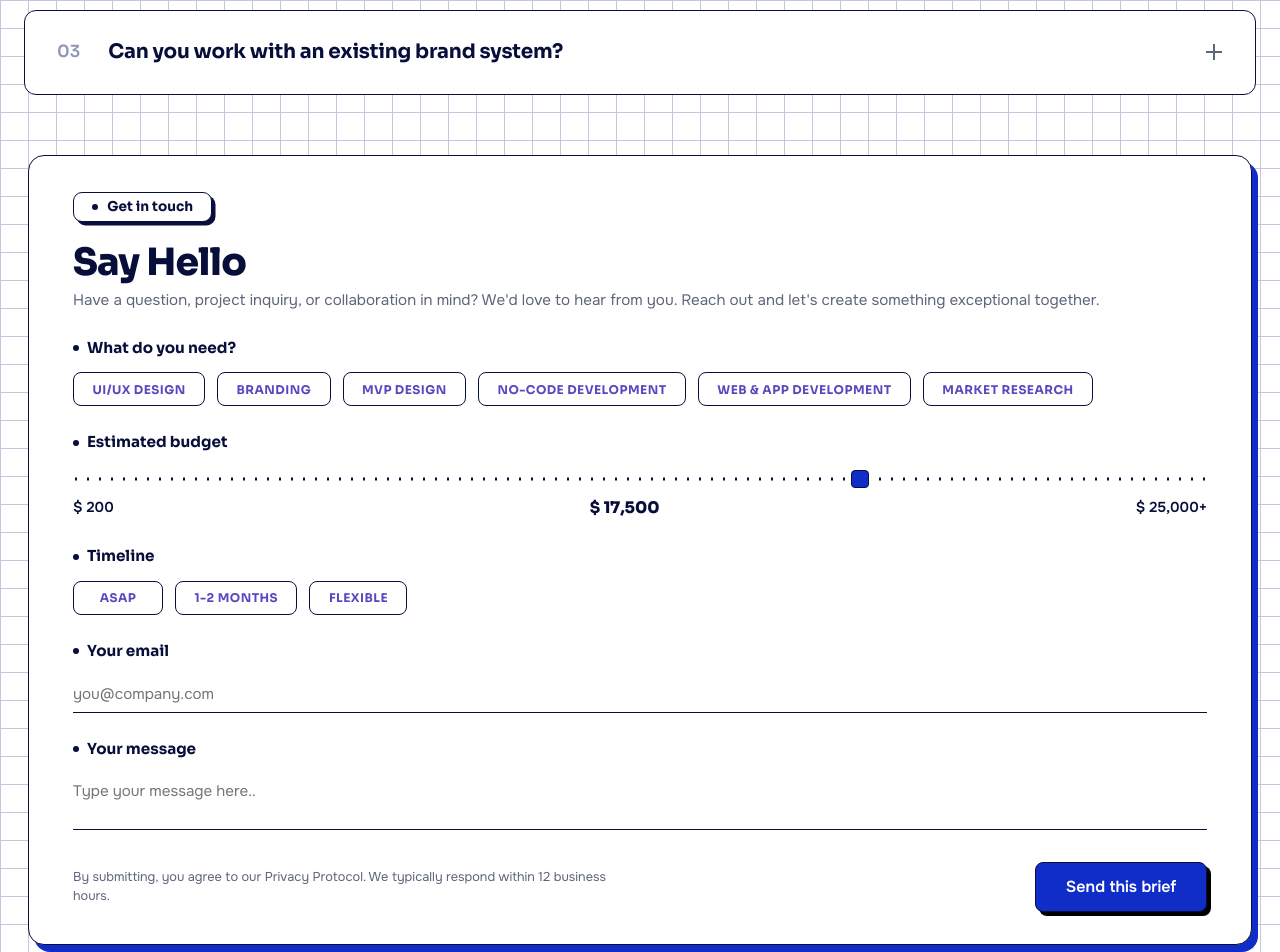
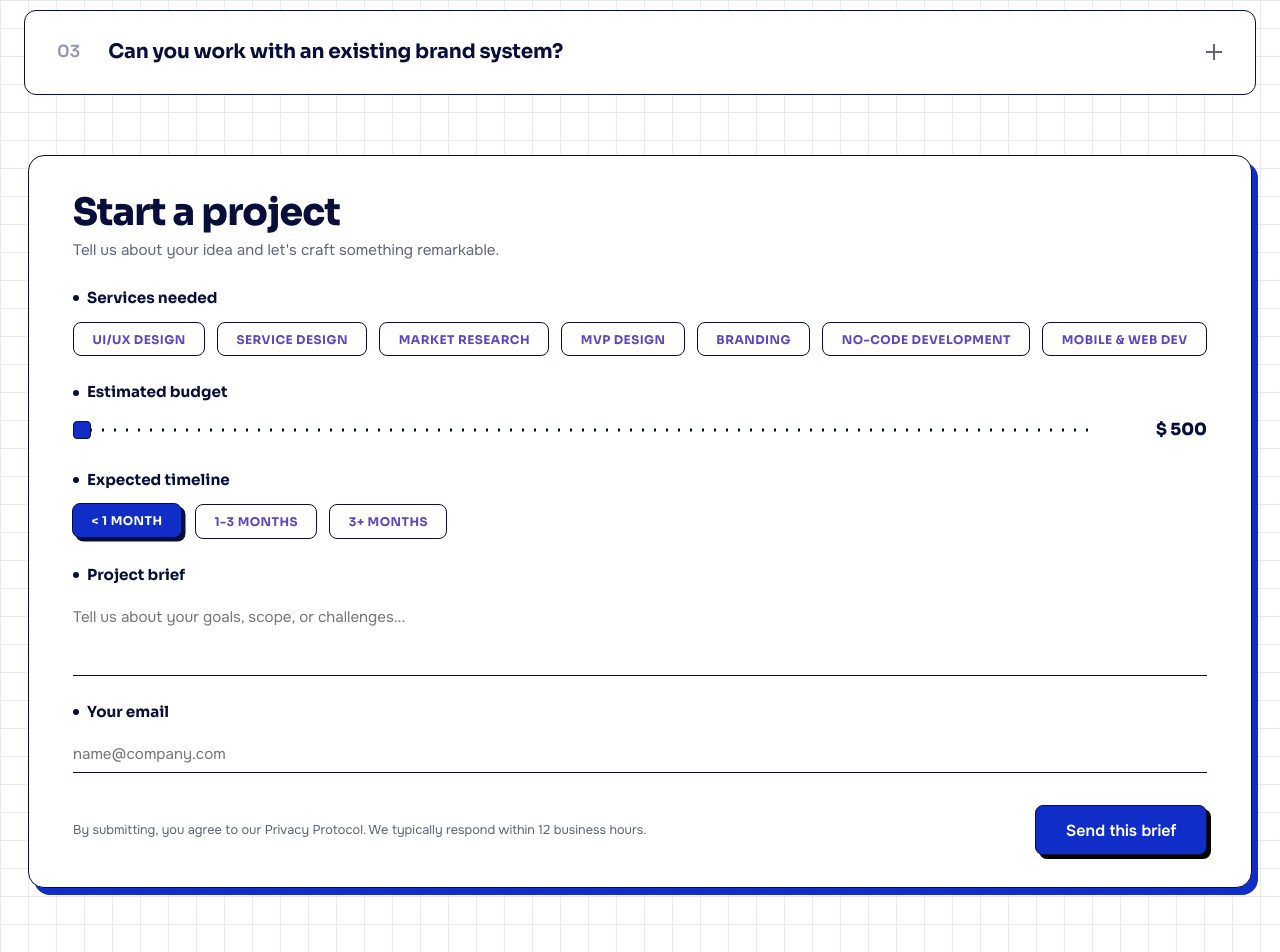
Before and after one commit to 11tanmay96/Radiquolab_agency, a website: page index.html in a window 1280 px wide. Shown: the part 6664-7616 px from the top of the page. Drawn offline with Linux system fonts and the light colour scheme.

Commit message:
Update budget slider to inline layout and fix services mobile icons

```diff
--- a/css/global/base.css
+++ b/css/global/base.css
@@ -50,7 +50,7 @@
   --bg-light-blue: #ebf0ff;
   --badge-bg: #ebf0ff;
   --badge-border: rgba(16, 45, 199, 0.18);
-  --grid-line: #c3c6dc;
+  --grid-line: #E7E8F1;
 
   /* Shadows & Elevation */
   --btn-shadow: 4px 4px 0px #000000;
--- a/css/global/form.css
+++ b/css/global/form.css
@@ -150,19 +150,19 @@
 }
 
 /* ==========================================================================
-   DOTTED TRACK SLIDER
+   DOTTED TRACK SLIDER (Inline Right Amount)
    ========================================================================== */
-.slider-wrapper {
+.slider-row-container {
+  display: flex;
+  align-items: center;
+  gap: 1.5rem;
   width: 100%;
-  position: relative;
-  display: flex;
-  flex-direction: column;
   box-sizing: border-box;
 }
 
 .slider-track-area {
   position: relative;
-  width: 100%;
+  flex: 1;
   height: 24px;
   display: flex;
   align-items: center;
@@ -216,22 +216,15 @@
   cursor: pointer;
 }
 
-.slider-labels {
-  display: flex;
-  justify-content: space-between;
-  align-items: center;
-  font-family: var(--font-body);
-  font-size: 0.9rem;
-  font-weight: 700;
-  color: var(--dark-navy);
-  margin-top: 0.25rem;
-}
-
 .current-value-bubble {
   font-family: var(--font-heading);
-  font-size: 1rem;
+  font-size: 1.05rem;
   font-weight: 800;
   color: var(--dark-navy);
+  white-space: nowrap;
+  min-width: 90px;
+  text-align: right;
+  flex-shrink: 0;
 }
 
 /* ==========================================================================
@@ -271,7 +264,8 @@
   font-size: 0.8rem;
   line-height: 1.45;
   color: var(--text-muted);
-  max-width: 540px;
+  white-space: nowrap;
+  max-width: none;
 }
 
 /* ==========================================================================
@@ -385,6 +379,10 @@
     font-size: 0.72rem;
   }
 
+  .protocol-text {
+    white-space: normal;
+  }
+
   .form-footer {
     flex-direction: column;
     align-items: stretch;
@@ -419,12 +417,4 @@
     font-size: 0.78rem;
     padding: 0.7rem 0.5rem;
   }
-
-  .slider-labels {
-    font-size: 0.75rem;
-  }
-
-  .current-value-bubble {
-    font-size: 0.9rem;
-  }
 }
--- a/index.html
+++ b/index.html
@@ -3,12 +3,56 @@
   <head>
     <meta charset="UTF-8" />
     <meta name="viewport" content="width=device-width, initial-scale=1.0" />
-    <title>Radiquolab</title>
+    <!-- Primary Meta Tags -->
+    <title>
+      Radiquolab | Design Development Solutions for Impactful Brands
+    </title>
+    <meta
+      name="title"
+      content="Radiquolab | Design Development Solutions for Impactful Brands"
+    />
+    <meta
+      name="description"
+      content="Radiquolab offers tailored UI/UX design, web development, and branding services that elevate your brand. We specialize in delivering user-centric solutions for businesses across various industries."
+    />
+    <meta name="robots" content="index, follow" />
+    <link rel="canonical" href="https://radiquolab.com/" />
 
+    <!-- Open Graph / Facebook / LinkedIn / WhatsApp -->
+    <meta property="og:type" content="website" />
+    <meta property="og:url" content="https://radiquolab.com/" />
+    <meta
+      property="og:title"
+      content="Radiquolab | Design Development Solutions for Impactful Brands"
+    />
+    <meta
+      property="og:description"
+      content="Radiquolab offers tailored UI/UX design, web development, and branding services that elevate your brand. We specialize in delivering user-centric solutions for businesses across various industries."
+    />
+    <meta
+      property="og:image"
+      content="https://radiquolab.com/assets/icons/logo.svg"
+    />
+
+    <!-- Twitter Card -->
+    <meta property="twitter:card" content="summary_large_image" />
+    <meta property="twitter:url" content="https://radiquolab.com/" />
+    <meta
+      property="twitter:title"
+      content="Radiquolab | Design Development Solutions for Impactful Brands"
+    />
+    <meta
+      property="twitter:description"
+      content="Radiquolab offers tailored UI/UX design, web development, and branding services that elevate your brand. We specialize in delivering user-centric solutions for businesses across various industries."
+    />
+    <meta
+      property="twitter:image"
+      content="https://radiquolab.com/assets/icons/logo.svg"
+    />
 
     <link rel="stylesheet" href="/css/pages/landing.css" />
 
-    <link rel="icon" type="image/x-icon" href="/assets/icons/logo.svg" />
+    <link rel="icon" type="image/x-icon" href="/assets/icons/Radiquolab.png" />
 
     <!-- Deferred Scripts -->
     <script src="/js/global/hero.js" defer></script>
@@ -44,8 +88,12 @@
           </p>
 
           <div class="hero-cta-group">
-            <a href="/templates/portfolio-page.html" class="btn btn-outline">View Portfolio</a>
-            <a href="/templates/contact-us-page.html" class="btn btn-solid">Book a call</a>
+            <a href="/templates/portfolio-page.html" class="btn btn-outline"
+              >View Portfolio</a
+            >
+            <a href="/templates/contact-us-page.html" class="btn btn-solid"
+              >Book a call</a
+            >
           </div>
         </div>
 
@@ -54,7 +102,9 @@
             <div class="stat-slider-track">
               <div class="stat-card">
                 <div class="stat-content" id="statContent">
-                  <p class="stat-category" id="statCategory">Growth-driven UX</p>
+                  <p class="stat-category" id="statCategory">
+                    Growth-driven UX
+                  </p>
                   <div class="stat-metric" id="statMetric">2.5X</div>
                   <p class="stat-text" id="statText">
                     Average increase in user engagement for our B2B clients.
@@ -97,7 +147,11 @@
           <!-- 1. Mad Works Studio -->
           <a href="/templates/sub-pages/mad-works.html" class="case-card">
             <div class="card-image-wrapper">
-          <img src="/assets/images/madworkdsimg.svg" alt="Mad Works Studio Preview" class="card-img" />
+              <img
+                src="/assets/images/madworkdsimg.svg"
+                alt="Mad Works Studio Preview"
+                class="card-img"
+              />
             </div>
             <div class="card-content">
               <div class="card-header-row">
@@ -115,7 +169,11 @@
           <!-- 2. Deco Dreams -->
           <a href="/templates/sub-pages/deco-dream.html" class="case-card">
             <div class="card-image-wrapper">
-          <img src="/assets/images/decodreamimg.svg" alt="Deco Dreams Preview" class="card-img" />
+              <img
+                src="/assets/images/decodreamimg.svg"
+                alt="Deco Dreams Preview"
+                class="card-img"
+              />
             </div>
             <div class="card-content">
               <div class="card-header-row">
@@ -133,7 +191,11 @@
           <!-- 3. MyDoc -->
           <a href="/templates/sub-pages/my-doc.html" class="case-card">
             <div class="card-image-wrapper">
-          <img src="/assets/images/mydocimg.svg" alt="MyDoc Preview" class="card-img" />
+              <img
+                src="/assets/images/mydocimg.svg"
+                alt="MyDoc Preview"
+                class="card-img"
+              />
             </div>
             <div class="card-content">
               <div class="card-header-row">
@@ -151,7 +213,11 @@
 
           <a href="/templates/sub-pages/bella.html" class="case-card">
             <div class="card-image-wrapper">
-          <img src="/assets/images/bella-leather-img.svg" alt="Belle Leathers" class="card-img" />
+              <img
+                src="/assets/images/bella-leather-img.svg"
+                alt="Belle Leathers"
+                class="card-img"
+              />
             </div>
             <div class="card-content">
               <div class="card-header-row">
--- a/js/global/form.js
+++ b/js/global/form.js
@@ -34,7 +34,7 @@ function initForm() {
     });
   });
 
-  // 2. DYNAMIC BUDGET SLIDER
+  // 2. DYNAMIC BUDGET SLIDER (Docked Right Value)
   const budgetSlider =
     form.querySelector(".budget-range") ||
     form.querySelector("input[type='range']");
@@ -45,6 +45,7 @@ function initForm() {
   const updateBudgetDisplay = () => {
     if (!budgetSlider || !budgetBubble) return;
     const val = Number(budgetSlider.value);
+
     if (val >= 25000) {
       budgetBubble.textContent = "$ 25,000+";
     } else {
@@ -131,7 +132,6 @@ function initForm() {
         body: JSON.stringify(payload)
       });
 
-      // Safe JSON parsing against HTML 502/500 error pages
       let data = {};
       try {
         data = await response.json();
@@ -140,7 +140,6 @@ function initForm() {
       }
 
       if (response.ok && data.success) {
-        // Show success confirmation
         if (contactCard && successCard) {
           contactCard.style.display = "none";
           successCard.classList.add("active");
@@ -149,7 +148,6 @@ function initForm() {
           submitBtn.textContent = "Brief Sent!";
         }
 
-        // Clean form state & reset slider/pills
         form.reset();
         updateBudgetDisplay();
         form
--- a/templates/components/contact-form.html
+++ b/templates/components/contact-form.html
@@ -1,161 +1,115 @@
 <section class="contact-section" id="contact">
   <div class="contact-container">
-    <!-- Active Contact Card -->
+    <!-- Contact Main Card -->
     <div class="contact-card" id="contactCard">
       <div class="contact-header">
-        <div class="pill-badge">
-          <span class="dot"></span>
-          <span>Get in touch</span>
-        </div>
-        <h2 class="contact-title">Say Hello</h2>
-        <p class="contact-subtitle">
-          Have a question, project inquiry, or collaboration in mind? We'd love
-          to hear from you. Reach out and let's create something exceptional
-          together.
-        </p>
+        <h2 class="contact-title">Start a project</h2>
+        <p class="contact-subtitle">Tell us about your idea and let's craft something remarkable.</p>
       </div>
 
-      <form id="contactForm" class="brief-form">
-        <!-- Field 1: Multi-select Services -->
+      <form class="brief-form" id="contactForm">
+        <!-- 01 Services Selection -->
         <div class="form-group">
           <label class="group-label">
-            <span class="bullet-dot"></span> What do you need?
+            <span class="bullet-dot"></span>
+            Services needed
           </label>
-          <div class="pill-options multi-select" id="servicesSelect">
-            <button type="button" class="option-pill" data-value="UI/UX Design">
-              UI/UX DESIGN
-            </button>
-            <button type="button" class="option-pill" data-value="Branding">
-              BRANDING
-            </button>
-            <button type="button" class="option-pill" data-value="MVP Design">
-              MVP DESIGN
-            </button>
-            <button
-              type="button"
-              class="option-pill"
-              data-value="No-Code Development"
-            >
-              NO-CODE DEVELOPMENT
-            </button>
-            <button
-              type="button"
-              class="option-pill"
-              data-value="Web & App Development"
-            >
-              WEB & APP DEVELOPMENT
-            </button>
-            <button
-              type="button"
-              class="option-pill"
-              data-value="Market Research"
-            >
-              MARKET RESEARCH
-            </button>
+          <div class="pill-options multi-select">
+            <button type="button" class="option-pill" data-value="UI/UX Design">UI/UX Design</button>
+            <button type="button" class="option-pill" data-value="Service Design">Service Design</button>
+            <button type="button" class="option-pill" data-value="Market Research">Market Research</button>
+            <button type="button" class="option-pill" data-value="MVP Design">MVP Design</button>
+            <button type="button" class="option-pill" data-value="Branding">Branding</button>
+            <button type="button" class="option-pill" data-value="No-Code Development">No-Code Development</button>
+            <button type="button" class="option-pill" data-value="Mobile & Web Dev">Mobile &amp; Web Dev</button>
           </div>
         </div>
 
-        <!-- Field 2: Budget Range Slider -->
+        <!-- 02 Estimated Budget (Inline Right Amount) -->
         <div class="form-group">
-          <label class="group-label" for="budgetSlider">
-            <span class="bullet-dot"></span> Estimated budget
+          <label class="group-label">
+            <span class="bullet-dot"></span>
+            Estimated budget
           </label>
-          <div class="slider-wrapper">
+          <div class="slider-row-container">
             <div class="slider-track-area">
               <div class="slider-ticks-bar"></div>
               <input
                 type="range"
-                id="budgetSlider"
                 class="budget-range"
-                min="200"
+                id="budgetRange"
+                min="500"
                 max="25000"
-                step="100"
-                value="17500"
+                step="500"
+                value="500"
               />
             </div>
-            <div class="slider-labels">
-              <span class="min-label">$ 200</span>
-              <span class="current-value-bubble" id="budgetDisplay"
-                >$ 17,500</span
-              >
-              <span class="max-label">$ 25,000+</span>
-            </div>
+            <span class="current-value-bubble" id="budgetDisplay">$ 500</span>
           </div>
         </div>
 
-        <!-- Field 3: Timeline -->
+        <!-- 03 Timeline -->
         <div class="form-group">
           <label class="group-label">
-            <span class="bullet-dot"></span> Timeline
+            <span class="bullet-dot"></span>
+            Expected timeline
           </label>
-          <div class="pill-options single-select" id="timelineSelect">
-            <button type="button" class="option-pill" data-value="ASAP">
-              ASAP
-            </button>
-            <button type="button" class="option-pill" data-value="1-2 Months">
-              1-2 MONTHS
-            </button>
-            <button type="button" class="option-pill" data-value="Flexible">
-              FLEXIBLE
-            </button>
+          <div class="pill-options single-select">
+            <button type="button" class="option-pill active" data-value="< 1 month">&lt; 1 Month</button>
+            <button type="button" class="option-pill" data-value="1-3 months">1-3 Months</button>
+            <button type="button" class="option-pill" data-value="3+ months">3+ Months</button>
           </div>
         </div>
 
-        <!-- Field 4: Email Input -->
+        <!-- 04 Project Details -->
         <div class="form-group">
-          <label class="group-label" for="userEmail">
-            <span class="bullet-dot"></span> Your email
+          <label class="group-label">
+            <span class="bullet-dot"></span>
+            Project brief
+          </label>
+          <textarea
+            class="underline-textarea"
+            rows="3"
+            placeholder="Tell us about your goals, scope, or challenges..."
+          ></textarea>
+        </div>
+
+        <!-- 05 Email Address -->
+        <div class="form-group">
+          <label class="group-label">
+            <span class="bullet-dot"></span>
+            Your email
           </label>
           <input
             type="email"
-            id="userEmail"
-            name="email"
             class="underline-input"
-            placeholder="you@company.com"
+            placeholder="name@company.com"
             required
           />
         </div>
 
-        <!-- Field 5: Message Input -->
-        <div class="form-group">
-          <label class="group-label" for="userMessage">
-            <span class="bullet-dot"></span> Your message
-          </label>
-          <textarea
-            id="userMessage"
-            name="message"
-            class="underline-textarea"
-            placeholder="Type your message here.."
-            rows="2"
-            required
-          ></textarea>
-        </div>
-
-        <!-- Bottom Row -->
+        <!-- Footer Actions -->
         <div class="form-footer">
           <p class="protocol-text">
-            By submitting, you agree to our Privacy Protocol. We typically
-            respond within 12 business hours.
+            By submitting, you agree to our Privacy Protocol. We typically respond within 12 business hours.
           </p>
-          <button type="submit" class="btn btn-solid" id="submitBtn">
+          <button type="submit" class="btn btn-solid btn-submit">
             Send this brief
           </button>
         </div>
       </form>
     </div>
 
-    <!-- Success Confirmation Card (Hidden Initially) -->
+    <!-- Thank You Success Confirmation Card -->
     <div class="contact-success-card" id="contactSuccessCard">
       <div class="success-icon-wrap">
         <svg viewBox="0 0 24 24" fill="none" stroke="currentColor" stroke-width="2.5" stroke-linecap="round" stroke-linejoin="round">
-          <circle cx="12" cy="12" r="10"></circle>
-          <polyline points="8 12 11 15 16 9"></polyline>
+          <polyline points="20 6 9 17 4 12"></polyline>
         </svg>
       </div>
-      <h3 class="success-title">Thank You for Reaching Out!</h3>
+      <h3 class="success-title">Brief Received!</h3>
       <p class="success-text">
-        We've received your enquiry and our team will review it shortly.<br />
-        <strong>We'll get back to you within 24 business hours.</strong>
+        Thank you for reaching out. We have received your project details and will get back to you within <strong>12 business hours</strong>.
       </p>
     </div>
   </div>
--- a/templates/components/services.html
+++ b/templates/components/services.html
@@ -35,7 +35,7 @@
               <a href="/templates/sub-pages/ui-ux-design.html" class="btn-know-more">Know more</a>
             </div>
             <div class="mobile-inline-preview">
-              <img src="../assets/icons/penicon.svg" alt="UI/UX Design" />
+              <img src="/assets/icons/penicon.svg" alt="UI/UX Design" />
               <h4>UI/UX Design</h4>
             </div>
           </div>
@@ -64,7 +64,7 @@
               <a href="/templates/sub-pages/service-design.html" class="btn-know-more">Know more</a>
             </div>
             <div class="mobile-inline-preview">
-              <img src="../assets/icons/penicon.svg" alt="Service Design" />
+              <img src="/assets/icons/handgear.svg" alt="Service Design" />
               <h4>Service Design</h4>
             </div>
           </div>
@@ -93,7 +93,7 @@
               <a href="/templates/sub-pages/market-research.html" class="btn-know-more">Know more</a>
             </div>
             <div class="mobile-inline-preview">
-              <img src="../assets/icons/penicon.svg" alt="Market Research" />
+              <img src="/assets/icons/marketresearch.svg" alt="Market Research" />
               <h4>Market Research</h4>
             </div>
           </div>
@@ -122,7 +122,7 @@
               <a href="/templates/sub-pages/mvp.html" class="btn-know-more">Know more</a>
             </div>
             <div class="mobile-inline-preview">
-              <img src="../assets/icons/penicon.svg" alt="MVP Design" />
+              <img src="/assets/icons/mvpicon.svg" alt="MVP Design" />
               <h4>MVP Design</h4>
             </div>
           </div>
@@ -151,7 +151,7 @@
               <a href="/templates/sub-pages/branding.html" class="btn-know-more">Know more</a>
             </div>
             <div class="mobile-inline-preview">
-              <img src="../assets/icons/penicon.svg" alt="Branding" />
+              <img src="/assets/icons/branding.svg" alt="Branding" />
               <h4>Branding</h4>
             </div>
           </div>
@@ -180,7 +180,7 @@
               <a href="/templates/sub-pages/no-code-dev.html" class="btn-know-more">Know more</a>
             </div>
             <div class="mobile-inline-preview">
-              <img src="../assets/icons/penicon.svg" alt="No-Code Development" />
+              <img src="/assets/icons/nocodeicon.svg" alt="No-Code Development" />
               <h4>No-Code Development</h4>
             </div>
           </div>
@@ -209,7 +209,7 @@
               <a href="/templates/sub-pages/mob-web-dev.html" class="btn-know-more">Know more</a>
             </div>
             <div class="mobile-inline-preview">
-              <img src="../assets/icons/penicon.svg" alt="Mobile & Web Development" />
+              <img src="/assets/icons/mobwebdevicon.svg" alt="Mobile & Web Development" />
               <h4>Mobile & Web Development</h4>
             </div>
           </div>
@@ -220,7 +220,7 @@
       <div class="preview-panel">
         <div class="preview-card">
           <div class="preview-icon-wrapper" id="previewIcon">
-            <img src="../assets/icons/penicon.svg" alt="Preview Icon" />
+            <img src="/assets/icons/penicon.svg" alt="Preview Icon" />
           </div>
           <h4 class="preview-title" id="previewTitle">UI/UX Design</h4>
         </div>
```
Also changed, not shown: assets/icons/Radiquolab.png (added). Lines whose indentation alone changed are shown as unchanged.
